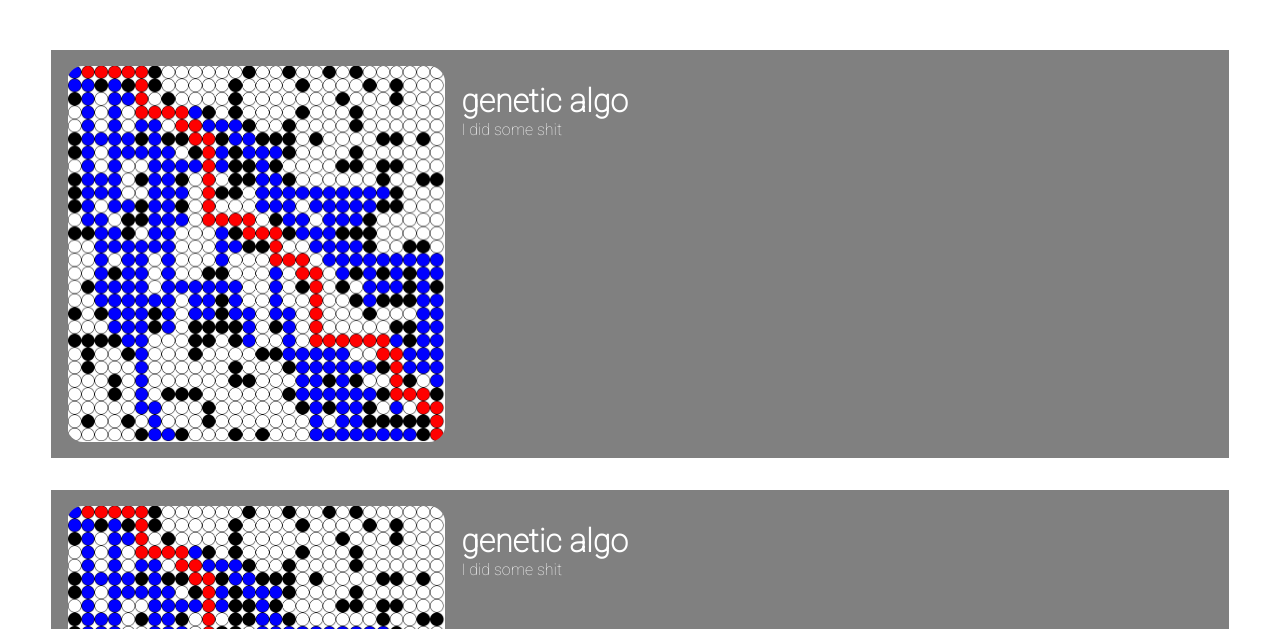
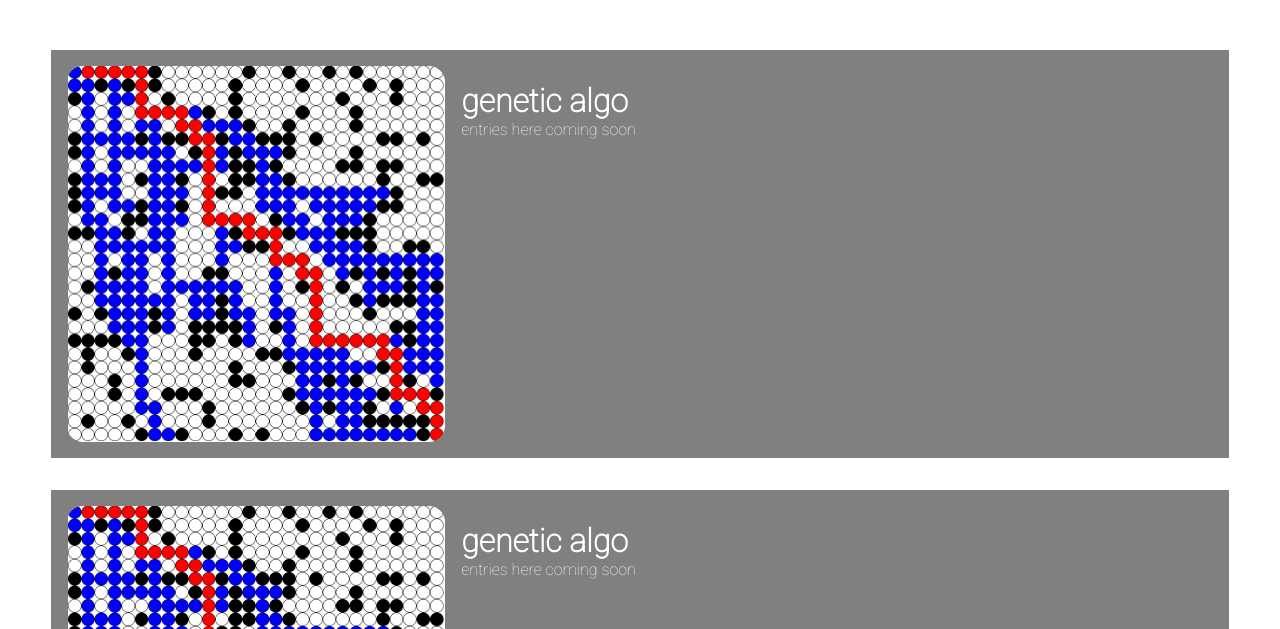
Before and after one commit to dakkapik/FR-tec-website, a React (Create React App) app in the folder f/: page / in a window 1280 px wide. Shown: the part 2440-3069 px from the top of the page. Built offline with nearby package versions, Linux system fonts and the light colour scheme.

Commit message:
Update ProjectsDisplay.js

```diff
--- a/f/src/components/secondary/ProjectsDisplay/ProjectsDisplay.js
+++ b/f/src/components/secondary/ProjectsDisplay/ProjectsDisplay.js
@@ -6,8 +6,8 @@ function ProjectsDisplay() {
   return (
       <div className='project-display-container'>
         <h1>Projects</h1>
-        <ProjectCard src="/images/genetic.png" title="genetic algo" entry="I did some shit"/>
-        <ProjectCard src="/images/genetic.png" title="genetic algo" entry="I did some shit"/>
+        <ProjectCard src="/images/genetic.png" title="genetic algo" entry="entries here coming soon"/>
+        <ProjectCard src="/images/genetic.png" title="genetic algo" entry="entries here coming soon"/>
       </div>
 
   )
```
